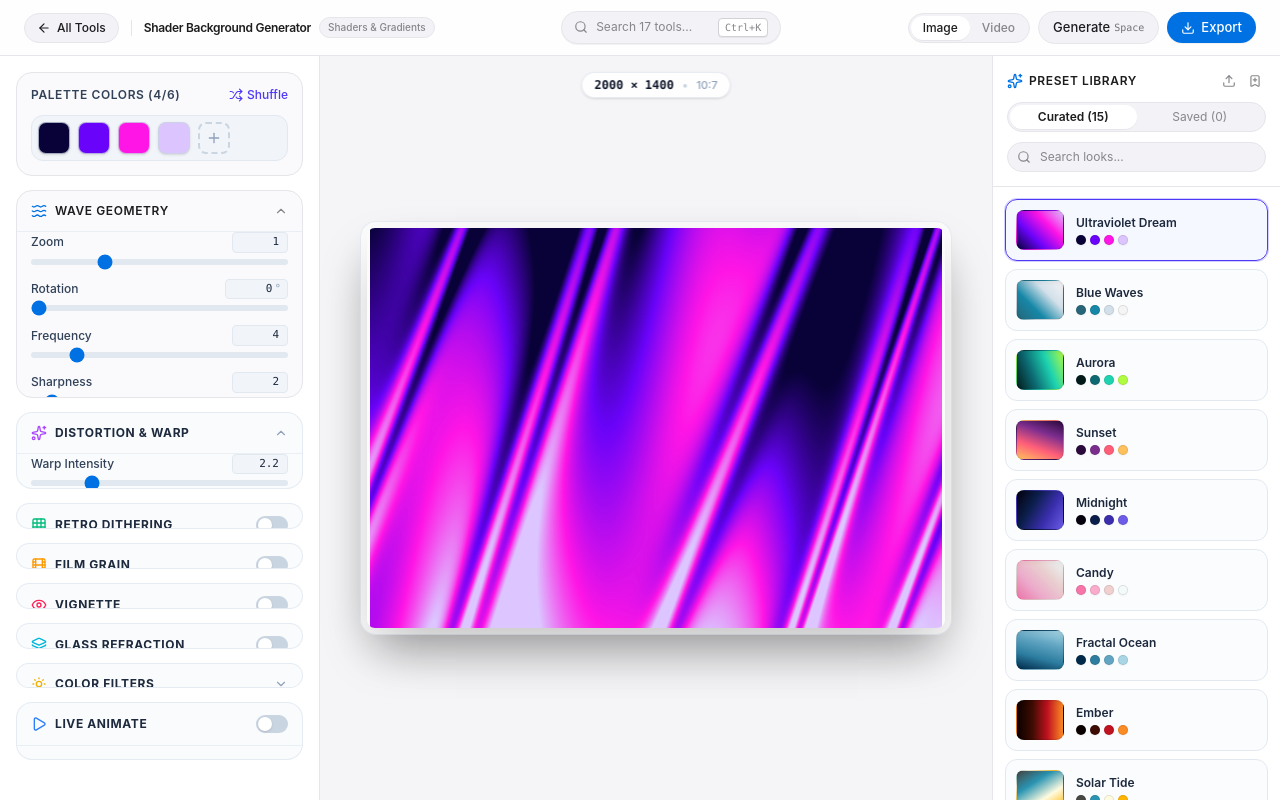
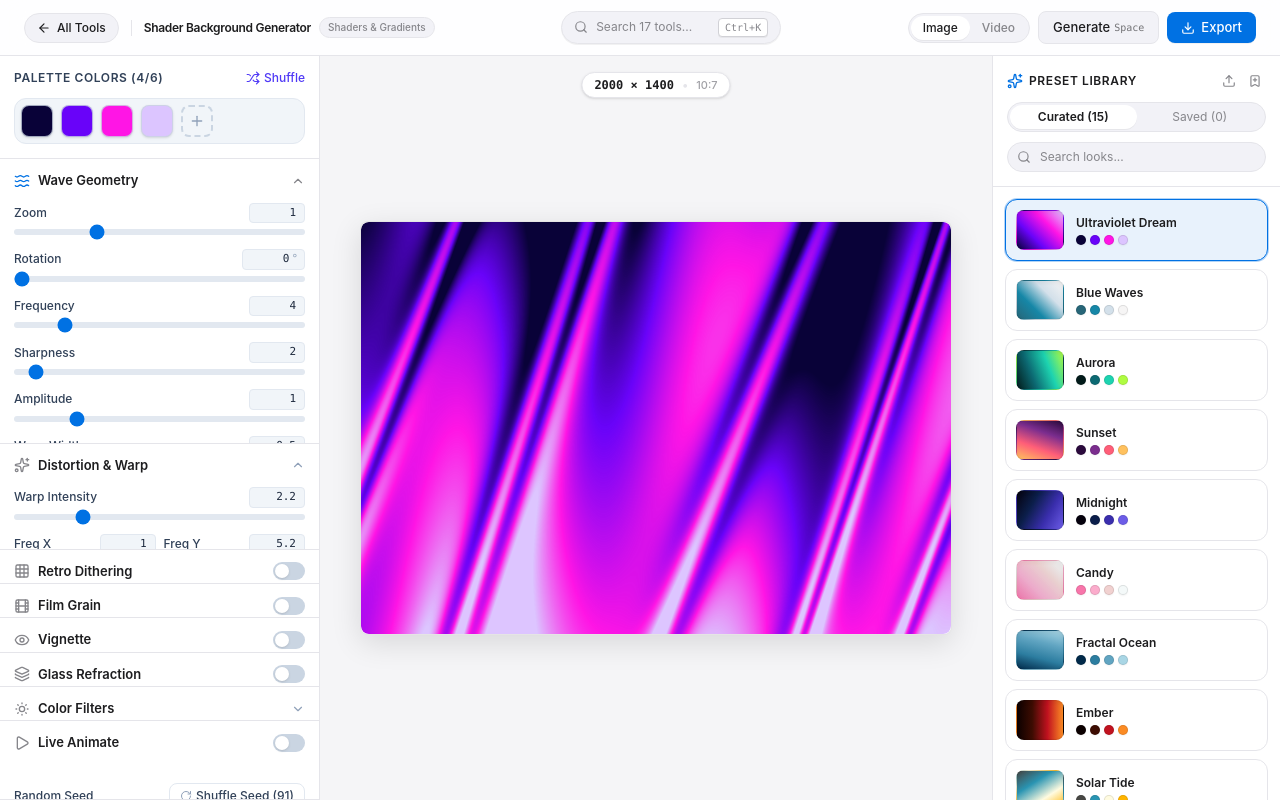
Before and after one commit to sharooz007/Gradients, a React (Vite) app: page / in a window 1280 px wide. Both pictures are taken after a click on the element 264 px from the left and 674 px from the top of the page. Built offline with nearby package versions, Linux system fonts and the light colour scheme.

Commit message:
Refactor UI to strict Apple Light design, removing all generic AI slop

```diff
--- a/src/App.tsx
+++ b/src/App.tsx
@@ -279,7 +279,7 @@ export function App() {
               <button
                 type="button"
                 onClick={randomizeAll}
-                className="apple-pill-btn apple-pill-btn-secondary gap-1"
+                className="apple-btn apple-btn-secondary gap-1"
                 title="Randomize (Space)"
               >
                 <span>Generate</span>
--- a/src/components/canvas/ShaderCanvas.tsx
+++ b/src/components/canvas/ShaderCanvas.tsx
@@ -99,7 +99,7 @@ export const ShaderCanvas = forwardRef<ShaderCanvasRef, ShaderCanvasProps>(
         ref={canvasRef}
         width={width}
         height={height}
-        className="w-full h-full object-contain rounded-lg shadow-2xl transition-shadow duration-300"
+        className="w-full h-full object-contain rounded-lg w-full h-full block"
         style={{
           aspectRatio: `${width} / ${height}`
         }}
--- a/src/components/layout/AppleHeader.tsx
+++ b/src/components/layout/AppleHeader.tsx
@@ -102,7 +102,7 @@ export const AppleHeader: React.FC<AppleHeaderProps> = ({
               <button
                 type="button"
                 onClick={onExport}
-                className="apple-pill-btn apple-pill-btn-primary gap-1.5 shadow-2xs"
+                className="apple-btn apple-btn-primary gap-1.5 shadow-2xs"
               >
                 <Download className="w-3.5 h-3.5" />
                 <span className="hidden sm:inline">Export</span>
--- a/src/components/layout/HomePage.tsx
+++ b/src/components/layout/HomePage.tsx
@@ -67,8 +67,8 @@ export const HomePage: React.FC<HomePageProps> = ({ onSelectTool }) => {
                   onClick={() => setSelectedCategory(cat.id as ToolCategory | 'all')}
                   className={`px-3.5 py-1.5 rounded-full text-xs font-medium transition-all cursor-pointer ${
                     isActive
-                      ? 'bg-[#1d1d1f] text-white shadow-xs'
-                      : 'bg-white text-[#86868b] hover:text-[#1d1d1f] border border-[#e5e5ea] hover:bg-[#f2f2f7]'
+                      ? 'bg-[#1d1d1f] text-white'
+                      : 'bg-white text-[#86868b] border border-[#e5e5ea] hover:border-[#1d1d1f] hover:text-[#1d1d1f]'
                   }`}
                 >
                   {cat.name}{' '}
--- a/src/components/layout/LeftSidebar.tsx
+++ b/src/components/layout/LeftSidebar.tsx
@@ -48,9 +48,9 @@ export const LeftSidebar: React.FC<LeftSidebarProps> = ({
   };
 
   return (
-    <aside className="w-80 h-full max-h-full shrink-0 border-r border-[#e5e5ea] bg-white overflow-y-auto overflow-x-hidden p-4 flex flex-col gap-3.5 z-20 custom-scrollbar overscroll-contain">
+    <aside className="w-80 h-full max-h-full shrink-0 border-r border-[#e5e5ea] bg-white overflow-y-auto overflow-x-hidden flex flex-col z-20 custom-scrollbar overscroll-contain">
       {/* Colors Panel */}
-      <div className="p-3.5 bg-[#fafafc] rounded-2xl border border-[#e5e5ea] flex flex-col gap-3">
+      <div className="p-3.5 border-b border-[#e5e5ea] flex flex-col gap-3">
         <ColorPickerGroup
           colors={state.colors}
           onChange={(cols) => onUpdateState({ colors: cols }, true)}
@@ -59,11 +59,11 @@ export const LeftSidebar: React.FC<LeftSidebarProps> = ({
       </div>
 
       {/* Wave Controls */}
-      <div className="bg-[#fafafc] rounded-2xl border border-[#e5e5ea] overflow-hidden">
+      <div className="border-b border-[#e5e5ea] overflow-hidden">
         <button
           type="button"
           onClick={() => toggleSection('wave')}
-          className="w-full px-3.5 py-3 flex items-center justify-between text-xs font-semibold text-[#1d1d1f] uppercase tracking-wider hover:bg-[#f2f2f7] transition-colors cursor-pointer"
+          className="w-full px-3.5 py-3 flex items-center justify-between text-[13px] font-semibold text-[#1d1d1f] hover:bg-[#f5f5f7] transition-colors cursor-pointer"
         >
           <div className="flex items-center gap-2">
             <Waves className="w-4 h-4 text-[#0071e3]" />
@@ -73,7 +73,7 @@ export const LeftSidebar: React.FC<LeftSidebarProps> = ({
         </button>
 
           {openSections.wave && (
-            <div className="p-3.5 pt-0 flex flex-col gap-3.5 border-t border-slate-200/60 dark:border-slate-700/40">
+            <div className="p-3.5 pt-0 flex flex-col gap-3.5">
               <SliderControl
                 label="Zoom"
                 value={state.zoom}
@@ -160,21 +160,21 @@ export const LeftSidebar: React.FC<LeftSidebarProps> = ({
         </div>
 
         {/* Distortion / Local Warp */}
-        <div className="bg-slate-50/80 dark:bg-slate-800/40 rounded-2xl border border-slate-200/80 dark:border-slate-800/80 overflow-hidden">
+        <div className="border-b border-[#e5e5ea] overflow-hidden">
           <button
             type="button"
             onClick={() => toggleSection('warp')}
-            className="w-full px-3.5 py-3 flex items-center justify-between text-xs font-bold text-slate-800 dark:text-slate-200 uppercase tracking-wider hover:bg-slate-100/50 dark:hover:bg-slate-800/60 transition-colors"
+            className="w-full px-3.5 py-3 flex items-center justify-between text-[13px] font-semibold text-[#1d1d1f] hover:bg-[#f5f5f7] transition-colors cursor-pointer"
           >
             <div className="flex items-center gap-2">
-              <Sparkles className="w-4 h-4 text-purple-500" />
+              <Sparkles className="w-4 h-4 text-[#86868b]" />
               <span>Distortion & Warp</span>
             </div>
             <ChevronDown className={`w-3.5 h-3.5 text-slate-400 transition-transform ${openSections.warp ? 'rotate-180' : ''}`} />
           </button>
 
           {openSections.warp && (
-            <div className="p-3.5 pt-0 flex flex-col gap-3.5 border-t border-slate-200/60 dark:border-slate-700/40">
+            <div className="p-3.5 pt-0 flex flex-col gap-3.5">
               <SliderControl
                 label="Warp Intensity"
                 value={state.localWarpIntensity}
@@ -210,11 +210,11 @@ export const LeftSidebar: React.FC<LeftSidebarProps> = ({
         </div>
 
         {/* Bayer Dithering */}
-        <div className="bg-slate-50/80 dark:bg-slate-800/40 rounded-2xl border border-slate-200/80 dark:border-slate-800/80 overflow-hidden">
-          <div className="px-3.5 py-3 flex items-center justify-between border-b border-slate-200/60 dark:border-slate-700/40">
+        <div className="border-b border-[#e5e5ea] overflow-hidden">
+          <div className="px-3.5 py-3 flex items-center justify-between">
             <div className="flex items-center gap-2">
-              <Grid className="w-4 h-4 text-emerald-500" />
-              <span className="text-xs font-bold text-slate-800 dark:text-slate-200 uppercase tracking-wider">
+              <Grid className="w-4 h-4 text-[#86868b]" />
+              <span className="text-[13px] font-semibold text-[#1d1d1f]">
                 Retro Dithering
               </span>
             </div>
@@ -252,11 +252,11 @@ export const LeftSidebar: React.FC<LeftSidebarProps> = ({
         </div>
 
         {/* Film Grain */}
-        <div className="bg-slate-50/80 dark:bg-slate-800/40 rounded-2xl border border-slate-200/80 dark:border-slate-800/80 overflow-hidden">
-          <div className="px-3.5 py-3 flex items-center justify-between border-b border-slate-200/60 dark:border-slate-700/40">
+        <div className="border-b border-[#e5e5ea] overflow-hidden">
+          <div className="px-3.5 py-3 flex items-center justify-between">
             <div className="flex items-center gap-2">
-              <Film className="w-4 h-4 text-amber-500" />
-              <span className="text-xs font-bold text-slate-800 dark:text-slate-200 uppercase tracking-wider">
+              <Film className="w-4 h-4 text-[#86868b]" />
+              <span className="text-[13px] font-semibold text-[#1d1d1f]">
                 Film Grain
               </span>
             </div>
@@ -293,11 +293,11 @@ export const LeftSidebar: React.FC<LeftSidebarProps> = ({
         </div>
 
         {/* Vignette */}
-        <div className="bg-slate-50/80 dark:bg-slate-800/40 rounded-2xl border border-slate-200/80 dark:border-slate-800/80 overflow-hidden">
-          <div className="px-3.5 py-3 flex items-center justify-between border-b border-slate-200/60 dark:border-slate-700/40">
+        <div className="border-b border-[#e5e5ea] overflow-hidden">
+          <div className="px-3.5 py-3 flex items-center justify-between">
             <div className="flex items-center gap-2">
-              <Eye className="w-4 h-4 text-rose-500" />
-              <span className="text-xs font-bold text-slate-800 dark:text-slate-200 uppercase tracking-wider">
+              <Eye className="w-4 h-4 text-[#86868b]" />
+              <span className="text-[13px] font-semibold text-[#1d1d1f]">
                 Vignette
               </span>
             </div>
@@ -334,11 +334,11 @@ export const LeftSidebar: React.FC<LeftSidebarProps> = ({
         </div>
 
         {/* Frosted / Fluted Fractal Glass Effect */}
-        <div className="bg-slate-50/80 dark:bg-slate-800/40 rounded-2xl border border-slate-200/80 dark:border-slate-800/80 overflow-hidden">
-          <div className="px-3.5 py-3 flex items-center justify-between border-b border-slate-200/60 dark:border-slate-700/40">
+        <div className="border-b border-[#e5e5ea] overflow-hidden">
+          <div className="px-3.5 py-3 flex items-center justify-between">
             <div className="flex items-center gap-2">
-              <Layers className="w-4 h-4 text-cyan-500" />
-              <span className="text-xs font-bold text-slate-800 dark:text-slate-200 uppercase tracking-wider">
+              <Layers className="w-4 h-4 text-[#86868b]" />
+              <span className="text-[13px] font-semibold text-[#1d1d1f]">
                 Glass Refraction
               </span>
             </div>
@@ -396,21 +396,21 @@ export const LeftSidebar: React.FC<LeftSidebarProps> = ({
         </div>
 
         {/* Color Filters & Adjustments */}
-        <div className="bg-slate-50/80 dark:bg-slate-800/40 rounded-2xl border border-slate-200/80 dark:border-slate-800/80 overflow-hidden">
+        <div className="border-b border-[#e5e5ea] overflow-hidden">
           <button
             type="button"
             onClick={() => toggleSection('filters')}
-            className="w-full px-3.5 py-3 flex items-center justify-between text-xs font-bold text-slate-800 dark:text-slate-200 uppercase tracking-wider hover:bg-slate-100/50 dark:hover:bg-slate-800/60 transition-colors"
+            className="w-full px-3.5 py-3 flex items-center justify-between text-[13px] font-semibold text-[#1d1d1f] hover:bg-[#f5f5f7] transition-colors cursor-pointer"
           >
             <div className="flex items-center gap-2">
-              <SunMedium className="w-4 h-4 text-yellow-500" />
+              <SunMedium className="w-4 h-4 text-[#86868b]" />
               <span>Color Filters</span>
             </div>
             <ChevronDown className={`w-3.5 h-3.5 text-slate-400 transition-transform ${openSections.filters ? 'rotate-180' : ''}`} />
           </button>
 
           {openSections.filters && (
-            <div className="p-3.5 pt-0 flex flex-col gap-3.5 border-t border-slate-200/60 dark:border-slate-700/40">
+            <div className="p-3.5 pt-0 flex flex-col gap-3.5">
               <SliderControl
                 label="Brightness"
                 value={state.brightness}
@@ -446,11 +446,11 @@ export const LeftSidebar: React.FC<LeftSidebarProps> = ({
         </div>
 
         {/* Animation & Seed */}
-        <div className="bg-slate-50/80 dark:bg-slate-800/40 rounded-2xl border border-slate-200/80 dark:border-slate-800/80 overflow-hidden mb-6">
-          <div className="px-3.5 py-3 flex items-center justify-between border-b border-slate-200/60 dark:border-slate-700/40">
+        <div className="border-b border-[#e5e5ea] overflow-hidden">
+          <div className="px-3.5 py-3 flex items-center justify-between">
             <div className="flex items-center gap-2">
-              <Play className="w-4 h-4 text-blue-500" />
-              <span className="text-xs font-bold text-slate-800 dark:text-slate-200 uppercase tracking-wider">
+              <Play className="w-4 h-4 text-[#86868b]" />
+              <span className="text-[13px] font-semibold text-[#1d1d1f]">
                 Live Animate
               </span>
             </div>
--- a/src/components/layout/PreviewArea.tsx
+++ b/src/components/layout/PreviewArea.tsx
@@ -19,16 +19,16 @@ export const PreviewArea: React.FC<PreviewAreaProps> = ({
   onFrameUpdate
 }) => {
   return (
-    <main className="relative flex-1 h-full canvas-grid-bg flex items-center justify-center p-6 sm:p-10 overflow-hidden select-none">
+    <main className="relative flex-1 h-full bg-[#f5f5f7] flex items-center justify-center p-6 sm:p-10 overflow-hidden select-none">
       {/* Top Floating Badge with Dimensions & Aspect */}
-      <div className="absolute top-4 left-1/2 -translate-x-1/2 z-10 flex items-center gap-2 px-3 py-1 bg-white/90 dark:bg-slate-900/90 backdrop-blur-md rounded-full border border-slate-200/80 dark:border-slate-800/80 shadow-sm text-xs font-medium text-slate-600 dark:text-slate-300">
-        <span className="font-mono font-semibold text-slate-900 dark:text-white">
+      <div className="absolute top-4 left-1/2 -translate-x-1/2 z-10 flex items-center gap-2 px-3 py-1 bg-white rounded-full border border-[#e5e5ea] shadow-sm text-xs font-medium text-[#86868b]">
+        <span className="font-mono font-semibold text-[#1d1d1f]">
           {dimensions.width} × {dimensions.height}
         </span>
         {dimensions.aspectRatio && (
           <>
-            <span className="text-slate-300 dark:text-slate-700">•</span>
-            <span className="text-[11px] text-slate-400">{dimensions.aspectRatio}</span>
+            <span className="text-[#e5e5ea]">•</span>
+            <span className="text-[11px] text-[#a1a1a6]">{dimensions.aspectRatio}</span>
           </>
         )}
       </div>
@@ -36,7 +36,7 @@ export const PreviewArea: React.FC<PreviewAreaProps> = ({
       {/* Main Canvas Framing Container */}
       <div className="relative w-full h-full max-w-5xl max-h-[75vh] flex items-center justify-center">
         <div
-          className="relative max-w-full max-h-full rounded-2xl p-1.5 bg-white/60 dark:bg-slate-800/60 backdrop-blur-md border border-slate-200/80 dark:border-slate-700/80 shadow-2xl transition-all duration-300"
+          className="relative max-w-full max-h-full rounded-lg border border-[#000000]/10 shadow-[0_8px_30px_rgb(0,0,0,0.12)] overflow-hidden transition-all duration-300 bg-white"
           style={{
             aspectRatio: `${dimensions.width} / ${dimensions.height}`
           }}
--- a/src/components/layout/RightSidebar.tsx
+++ b/src/components/layout/RightSidebar.tsx
@@ -138,10 +138,10 @@ export const RightSidebar: React.FC<RightSidebarProps> = ({
       <div className="flex-1 min-h-0 overflow-y-auto p-3 flex flex-col gap-2 custom-scrollbar overscroll-contain">
         {filteredPresets.length === 0 ? (
           <div className="flex flex-col items-center justify-center h-48 text-center p-4">
-            <Bookmark className="w-8 h-8 text-slate-300 dark:text-slate-700 mb-2" />
-            <p className="text-xs text-slate-500 font-medium">No presets found</p>
+            <Bookmark className="w-8 h-8 text-[#d1d1d6] mb-2" />
+            <p className="text-xs text-[#86868b] font-medium">No presets found</p>
             {tab === 'custom' && (
-              <p className="text-[11px] text-slate-400 mt-1">
+              <p className="text-[11px] text-[#a1a1a6] mt-1">
                 Click the save icon to store your current look.
               </p>
             )}
@@ -160,8 +160,8 @@ export const RightSidebar: React.FC<RightSidebarProps> = ({
                 onClick={() => onSelectPreset(preset)}
                 className={`group relative p-2.5 rounded-xl border transition-all cursor-pointer flex items-center gap-3 ${
                   isSelected
-                    ? 'border-indigo-600 bg-indigo-50/50 dark:bg-indigo-950/40 ring-1 ring-indigo-500/30'
-                    : 'border-slate-200 dark:border-slate-800 hover:border-slate-300 dark:hover:border-slate-700 bg-slate-50/50 dark:bg-slate-850/40 hover:bg-white dark:hover:bg-slate-800/80'
+                    ? 'border-[#0071e3] bg-[#e8f2fc] ring-1 ring-[#0071e3]/30'
+                    : 'border-[#e5e5ea] hover:border-[#d1d1d6] bg-white hover:bg-[#fafafc]'
                 }`}
               >
                 {/* Thumbnail Swatch */}
@@ -176,7 +176,7 @@ export const RightSidebar: React.FC<RightSidebarProps> = ({
 
                 {/* Info */}
                 <div className="flex-1 min-w-0 flex flex-col">
-                  <span className="text-xs font-semibold text-slate-800 dark:text-slate-200 truncate">
+                  <span className="text-xs font-semibold text-[#1d1d1f] truncate">
                     {preset.name}
                   </span>
                   <div className="flex items-center gap-1 mt-1">
@@ -188,7 +188,7 @@ export const RightSidebar: React.FC<RightSidebarProps> = ({
                       />
                     ))}
                     {colors.length > 4 && (
-                      <span className="text-[10px] text-slate-400">+{colors.length - 4}</span>
+                      <span className="text-[10px] text-[#a1a1a6]">+{colors.length - 4}</span>
                     )}
                   </div>
                 </div>
@@ -201,7 +201,7 @@ export const RightSidebar: React.FC<RightSidebarProps> = ({
                       e.stopPropagation();
                       onDeleteCustomPreset(preset.id);
                     }}
-                    className="opacity-0 group-hover:opacity-100 p-1 text-slate-400 hover:text-red-500 transition-all rounded hover:bg-slate-100 dark:hover:bg-slate-700"
+                    className="opacity-0 group-hover:opacity-100 p-1 text-[#a1a1a6] hover:text-red-500 transition-all rounded hover:bg-[#f2f2f7]"
                     title="Delete preset"
                   >
                     <Trash2 className="w-3.5 h-3.5" />
--- a/src/index.css
+++ b/src/index.css
@@ -42,24 +42,24 @@
 .apple-card {
   background: #ffffff;
   border: 1px solid #e5e5ea;
-  border-radius: 18px;
-  box-shadow: 0 1px 3px rgba(0, 0, 0, 0.02), 0 4px 14px rgba(0, 0, 0, 0.03);
+  border-radius: 12px;
+  box-shadow: 0 1px 2px rgba(0,0,0,0.02);
   transition: all 0.2s cubic-bezier(0.16, 1, 0.3, 1);
 }
 
 .apple-card:hover {
   border-color: #d1d1d6;
-  box-shadow: 0 4px 12px rgba(0, 0, 0, 0.05), 0 12px 28px rgba(0, 0, 0, 0.04);
+  box-shadow: 0 8px 24px rgba(0,0,0,0.06); border-color: #d1d1d6;
   transform: translateY(-2px);
 }
 
 /* Apple Pill Button */
-.apple-pill-btn {
+.apple-btn {
   display: inline-flex;
   align-items: center;
   justify-content: center;
   padding: 6px 14px;
-  border-radius: 9999px;
+  border-radius: 8px;
   font-size: 13px;
   font-weight: 500;
   transition: all 0.15s ease;
@@ -67,20 +67,20 @@
   user-select: none;
 }
 
-.apple-pill-btn-primary {
+.apple-btn-primary {
   background-color: #0071e3;
   color: #ffffff;
 }
-.apple-pill-btn-primary:hover {
+.apple-btn-primary:hover {
   background-color: #0077ed;
 }
 
-.apple-pill-btn-secondary {
+.apple-btn-secondary {
   background-color: #f2f2f7;
   color: #1d1d1f;
   border: 1px solid #e5e5ea;
 }
-.apple-pill-btn-secondary:hover {
+.apple-btn-secondary:hover {
   background-color: #e5e5ea;
 }
 
@@ -101,7 +101,7 @@
 }
 .custom-scrollbar::-webkit-scrollbar-thumb {
   background: rgba(0, 0, 0, 0.15);
-  border-radius: 9999px;
+  border-radius: 8px;
 }
 .custom-scrollbar::-webkit-scrollbar-thumb:hover {
   background: rgba(0, 0, 0, 0.3);
```
